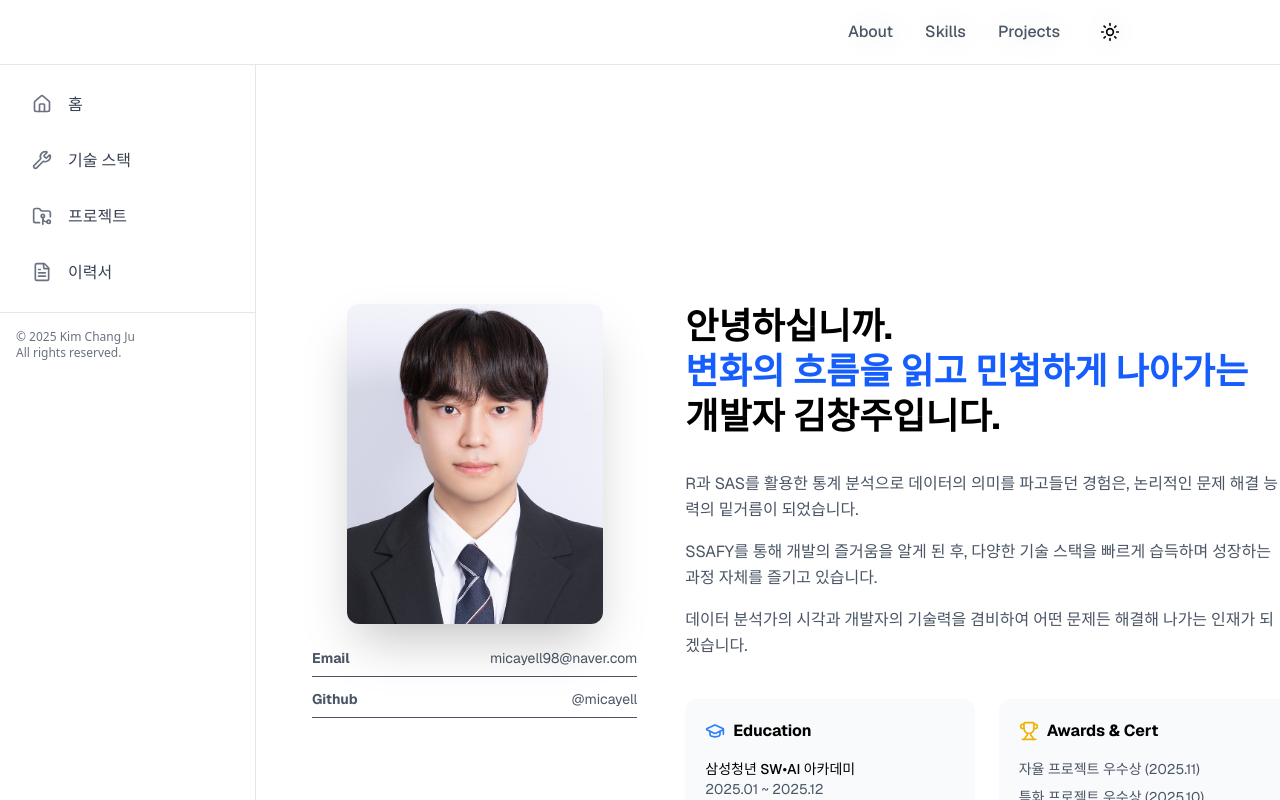
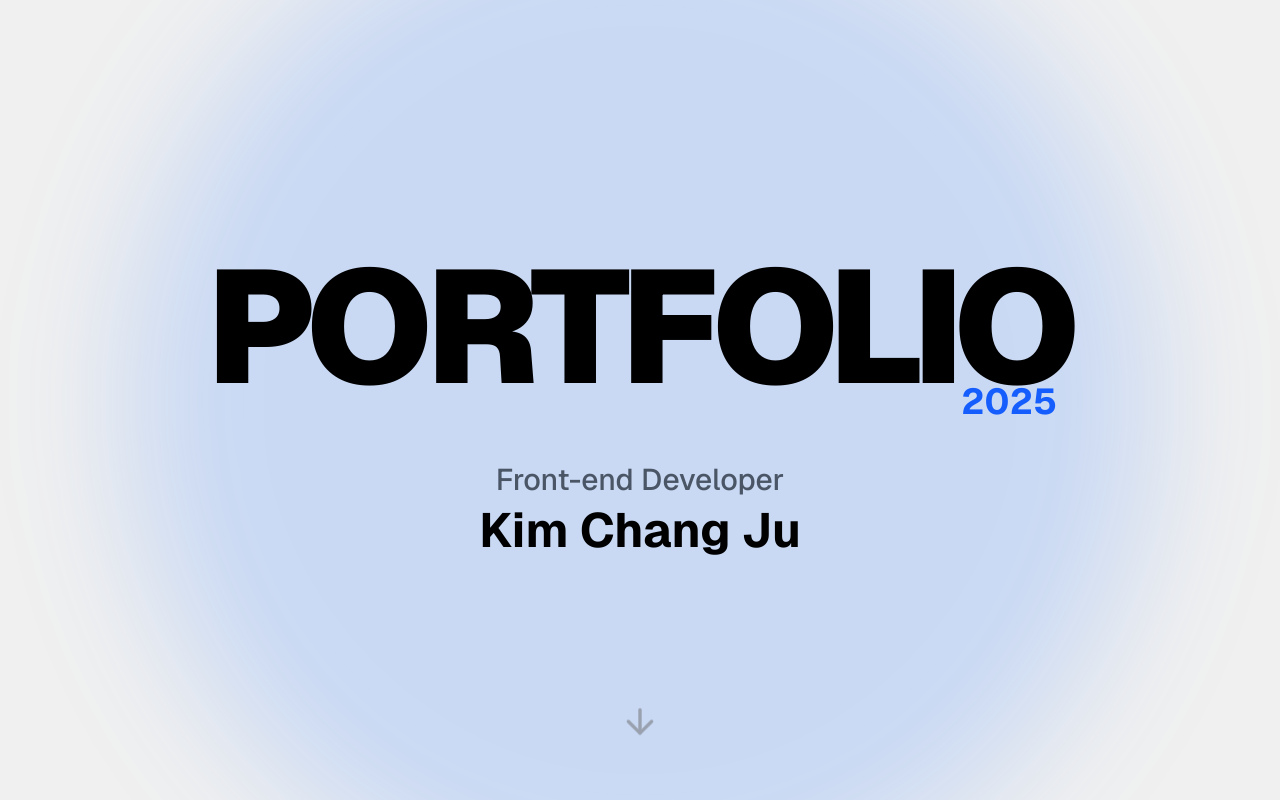
Before and after one commit to micayell/portfolio, a Next.js app: page / in a window 1280 px wide. Shown: the top 800 px of the page. Built offline with nearby package versions, Linux system fonts and the light colour scheme.

Commit message:
intro.tsx 추가 및 프로젝트 날짜 정렬 함수 추가

```diff
--- a/package.json
+++ b/package.json
@@ -21,7 +21,7 @@
     "@types/node": "^20",
     "@types/react": "^19",
     "@types/react-dom": "^19",
-    "baseline-browser-mapping": "^2.8.32",
+    "baseline-browser-mapping": "^2.9.3",
     "eslint": "^9",
     "eslint-config-next": "16.0.4",
     "tailwindcss": "^4",
--- a/src/app/page.tsx
+++ b/src/app/page.tsx
@@ -1,25 +1,71 @@
+"use client"; // 👈 상태 관리를 위해 클라이언트 컴포넌트로 변경
+
+import { useState, useEffect } from "react"; // 👈 추가
 import Header from "@/components/ui/Header";
 import ProjectCarousel from "@/components/ui/ProjectCarousel";
 import About from "@/components/ui/About";
 import Skills from "@/components/ui/Skills";
+import Intro from "@/components/ui/Intro";
 import { projects } from "@/data/projects";
 
+// 날짜 파싱 함수 (YYYY.MM.dd 추출)
+function getStartDate(period: string): number {
+  const match = period.match(/(\d{4})\.(\d{2})\.(\d{2})/);
+  if (match) {
+    // Date(년, 월-1, 일)
+    return new Date(Number(match[1]), Number(match[2]) - 1, Number(match[3])).getTime();
+  }
+  return 0; // 날짜 없으면 0 (가장 오래된 것으로 취급)
+}
+
 export default function Home() {
+  const [showIntro, setShowIntro] = useState(true); // 👈 인트로 표시 상태
+
+  // 정렬 로직 (컴포넌트 내부로 이동)
+  const sortedProjects = [...projects].sort((a, b) => {
+    // 1. 수상 여부 확인 (award 속성이 있으면 수상작)
+    const aHasAward = !!a.award;
+    const bHasAward = !!b.award;
+
+    // 2. 수상작 우선 정렬
+    if (aHasAward && !bHasAward) return -1; // a가 수상작이면 앞으로(왼쪽)
+    if (!aHasAward && bHasAward) return 1;  // b가 수상작이면 앞으로(왼쪽)
+
+    // 3. 같은 조건(둘 다 수상작 or 둘 다 일반작)이면 -> 최신순(날짜 내림차순) 정렬
+    const dateA = getStartDate(a.overview.period);
+    const dateB = getStartDate(b.overview.period);
+
+    return dateB - dateA; // 최신 날짜가 먼저 오도록 (내림차순)
+  });
+
+  // 인트로 종료 핸들러
+  const handleIntroClick = () => {
+    setShowIntro(false);
+    // 약간의 지연 후 스크롤 이동 (선택 사항)
+    setTimeout(() => {
+      document.getElementById("about")?.scrollIntoView({ behavior: "smooth" });
+    }, 100);
+  };
+
   return (
     <div className="min-h-screen bg-white dark:bg-black text-black dark:text-white font-sans">
-      {/* 1. 헤더 */}
+
+      {/* 🚀 1. 인트로 섹션 (조건부 렌더링 또는 오버레이) */}
+      {showIntro && (
+        <div className="fixed inset-0 z-[9999] bg-white dark:bg-black transition-transform duration-700 ease-in-out">
+           {/* Intro 컴포넌트에 클릭 핸들러 전달 */}
+           <Intro onEnter={handleIntroClick} />
+        </div>
+      )}
+
+      {/* 2. 본문 내용 (인트로가 사라지면 보임) */}
+      <div className={`transition-opacity duration-1000 ${showIntro ? 'opacity-0 h-0 overflow-hidden' : 'opacity-100'}`}>
         <Header />
 
         <main className="max-w-5xl mx-auto px-6 pt-32 pb-20 space-y-32">
-        {/* pt-32: 헤더 아래 여백 넉넉하게, space-y-32: 섹션 간 간격 넓게 */}
-
-        {/* 1. About Section */}
           <About />
-
-        {/* 2. Skills Section */}
           <Skills />
 
-        {/* 3. Projects Section */}
           <section id="projects" className="scroll-mt-24">
             <div className="mb-12 text-center md:text-left">
               <h2 className="text-4xl font-bold mb-4 inline-block border-b-4 border-blue-500 pb-2">
@@ -30,14 +76,14 @@ export default function Home() {
               </p>
             </div>
 
-          <ProjectCarousel projects={projects} />
+            <ProjectCarousel projects={sortedProjects} />
           </section>
         </main>
 
-      {/* Footer 추가 (선택 사항) */}
         <footer className="py-8 text-center text-sm text-gray-500 border-t border-gray-200 dark:border-gray-800">
           © 2025 Kim Chang Ju. All rights reserved.
         </footer>
       </div>
+    </div>
   );
 }
--- /dev/null
+++ b/src/components/ui/Intro.tsx
@@ -0,0 +1,54 @@
+"use client";
+
+import { ArrowDown } from "lucide-react";
+
+// 👇 props 타입 정의
+interface IntroProps {
+  onEnter: () => void;
+}
+
+export default function Intro({ onEnter }: IntroProps) { // 👈 props 받기
+  const scrollToContent = () => {
+    const aboutSection = document.getElementById("about");
+    if (aboutSection) {
+      aboutSection.scrollIntoView({ behavior: "smooth" });
+    }
+  };
+
+  return (
+    <section className="relative h-screen flex flex-col items-center justify-center bg-[#f0f0f0] dark:bg-zinc-950 overflow-hidden">
+      {/* 배경 데코레이션 (선택 사항) */}
+      <div className="absolute top-1/2 left-1/2 -translate-x-1/2 -translate-y-1/2 w-[80vw] h-[80vw] bg-blue-500/20 dark:bg-blue-500/10 rounded-full blur-3xl pointer-events-none" />
+
+      <div className="z-10 text-center space-y-6">
+        {/* 📂 폴더 느낌의 그래픽이나 큰 타이포그래피 */}
+        <div className="relative inline-block">
+          <h1 className="text-[12vw] md:text-[10rem] font-black leading-none tracking-tighter text-black dark:text-white mix-blend-overlay">
+            PORTFOLIO
+          </h1>
+          <span className="absolute -bottom-4 right-4 text-2xl md:text-4xl font-bold text-blue-600 dark:text-blue-400">
+            2025
+          </span>
+        </div>
+
+        <div className="mt-8 space-y-2">
+          <p className="text-xl md:text-3xl font-medium text-gray-600 dark:text-gray-400">
+            Front-end Developer
+          </p>
+          <h2 className="text-3xl md:text-5xl font-bold text-black dark:text-white">
+            Kim Chang Ju
+          </h2>
+        </div>
+      </div>
+
+      {/* 하단 화살표 버튼 */}
+      <button
+        onClick={onEnter} // 👈 클릭 시 onEnter 실행
+        className="absolute bottom-10 animate-bounce p-4 hover:bg-black/5 dark:hover:bg-white/5 rounded-full transition-colors cursor-pointer"
+        aria-label="Enter site"
+      >
+        <ArrowDown className="w-8 h-8 md:w-10 md:h-10 text-gray-400" />
+      </button>
+    </section>
+  );
+}
--- a/src/data/projects.ts
+++ b/src/data/projects.ts
@@ -128,7 +128,7 @@ export const projects: Project[] = [
   {
     id: "smartwindow",
     title: "SMARTWINDOW",
-    description: "디지털 디스플레이를 활용한 스마트 창문 시스템",
+    description: "창문형 디스플레이를 활용한 스마트 창문 시스템",
     tags: ["React Native", "TypeScript", "TanStack Query", "IoT"],
     githubUrl: "https://github.com/S13P31C101/smart-window",
     award: "특화 프로젝트 우수상",
```
Also changed, not shown: 1 other file (tests, documents, lock files or other folders). Lines whose indentation alone changed are shown as unchanged.
